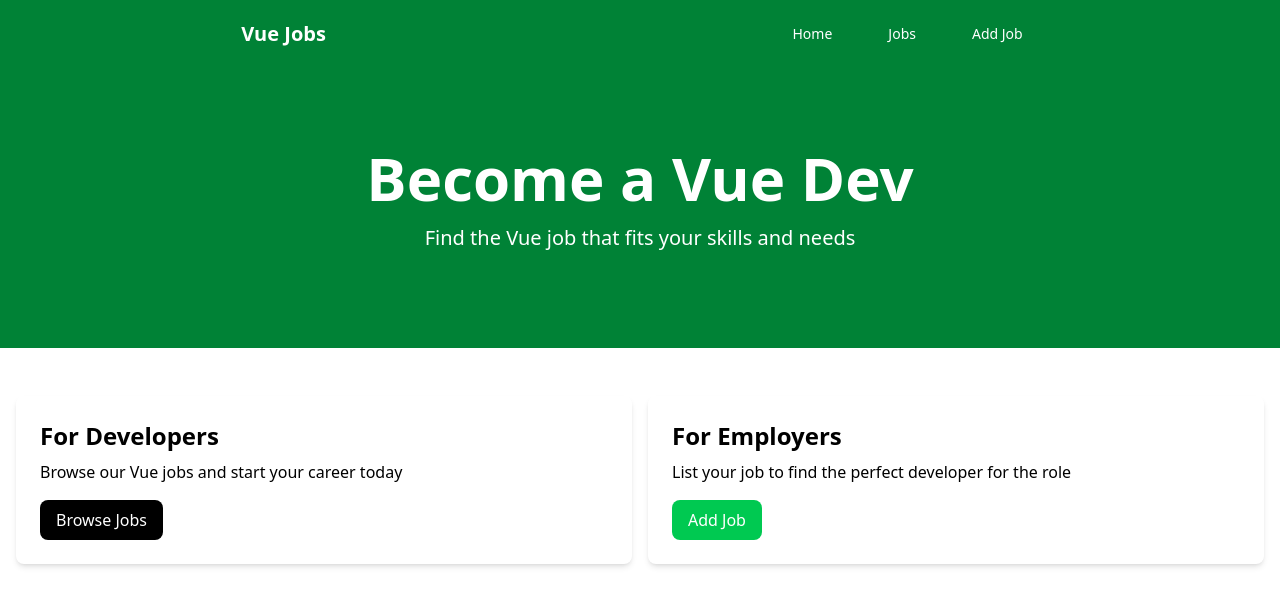
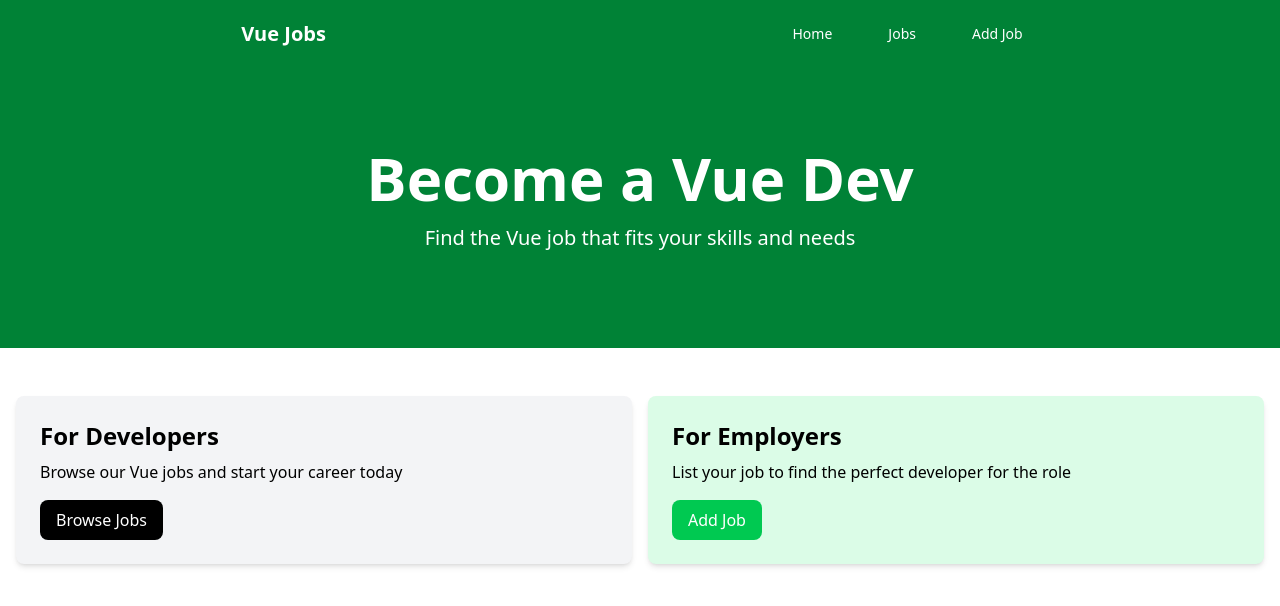
Before and after one commit to chrisokoriedev/crashprojectvue2025, a Vue app: page / in a window 1280 px wide. Shown: the top 606 px of the page. Built offline with nearby package versions, Linux system fonts and the light colour scheme.

Commit message:
fix: update Card component and HomeCards usage
- Modify Card.vue to use array syntax for dynamic class binding.
- Update HomeCards.vue to use `bg-green-100` instead of `bg-red-100` for the employer card background color.

```diff
--- a/src/components/Card.vue
+++ b/src/components/Card.vue
@@ -7,7 +7,7 @@ defineProps({
 });
 </script>
 <template>
-    <div :class="'${bgColor} p-6 rounded-lg shadow-md'">
+    <div :class="[bgColor, 'p-6 rounded-lg shadow-md']">
         <slot></slot>
     </div>
 </template>
--- a/src/components/HomeCards.vue
+++ b/src/components/HomeCards.vue
@@ -14,7 +14,7 @@ import Card from './Card.vue';
             Browse Jobs
           </a>
         </Card>
-        <Card bg-color="bg-red-100">
+        <Card bg-color="bg-green-100">
           <h2 class="text-2xl font-bold">For Employers</h2>
           <p class="mt-2 mb-4">
             List your job to find the perfect developer for the role
```
